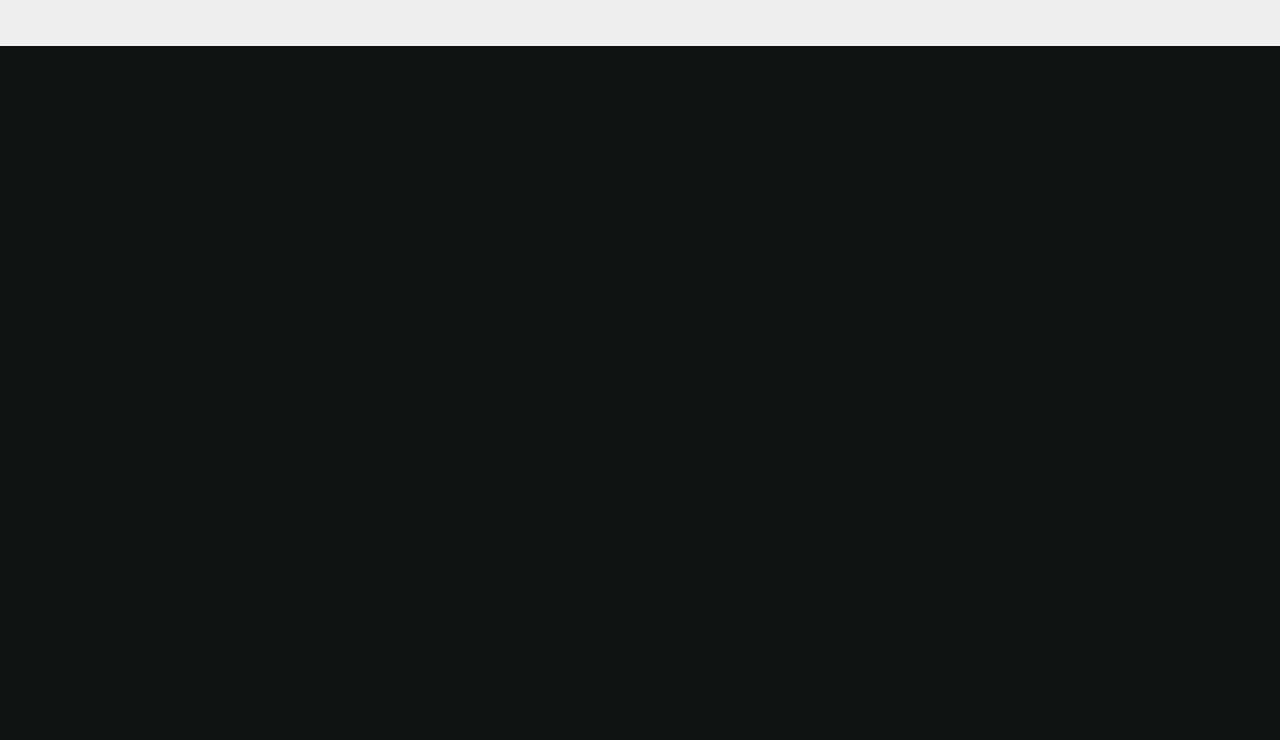
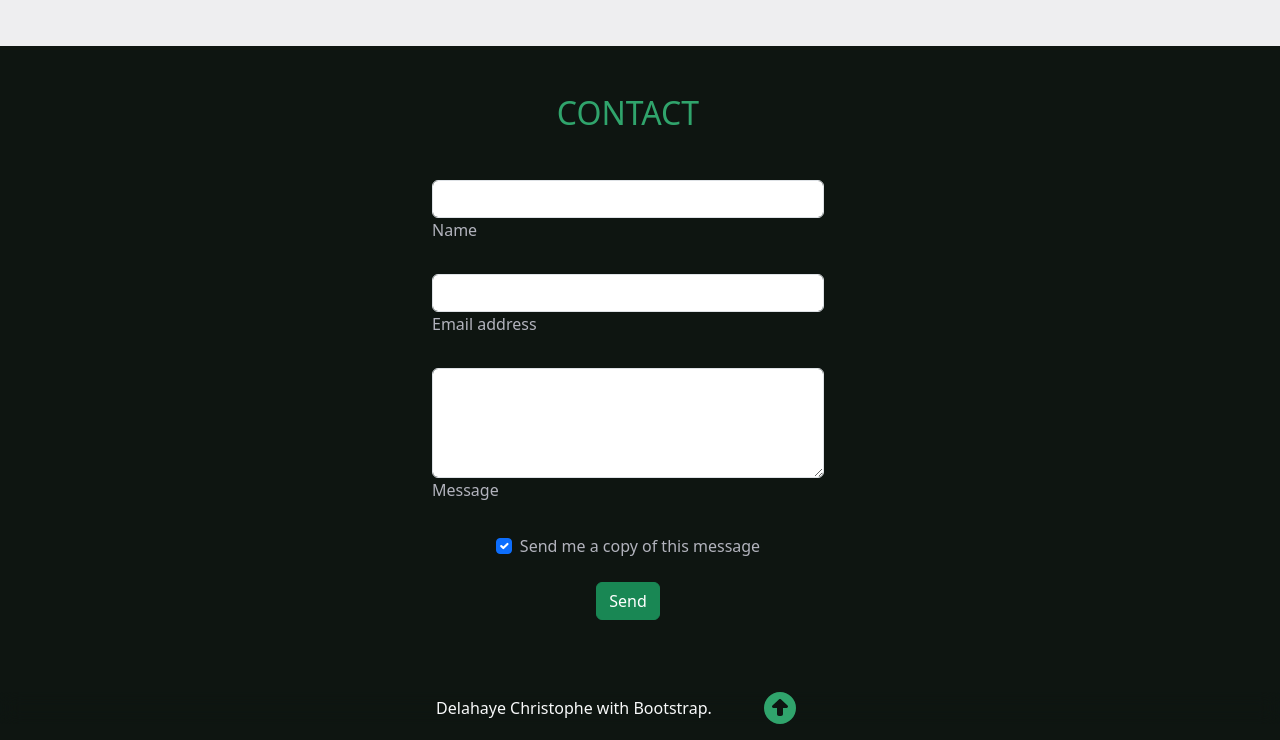
Before and after one commit to Xenophylius/Portfolio, a plain HTML site: page index.html in a window 1280 px wide. Shown: the part 2130-2870 px from the top of the page. Before the commit the page ends 2176 px from the top, so only its background shows below. Drawn offline with nearby package versions, Linux system fonts and the light colour scheme.

Commit message:
Add files via upload

```diff
--- a/index.html
+++ b/index.html
@@ -29,7 +29,7 @@
                 <a class="nav-link textColor" href="#projects">PROJETS</a>
               </li>
               <li class="nav-item hoverScale ">
-                <a class="nav-link textColor" href="#">CONTACT</a>
+                <a class="nav-link textColor" href="#contact">CONTACT</a>
               </li>
             </ul>
           </div>
@@ -214,9 +214,51 @@
 
     <!-- Contact Section -->
 
-    <section class="container-fluid">
+    <section class="container-fluid row justify-content-center my-5" id="contact">
+        <h2 class="titleColor text-center mb-5">CONTACT</h2>
+        <form style="width: 26rem;" class="textColor2">
+            <!-- Name input -->
+            <div data-mdb-input-init class="form-outline mb-4">
+              <input type="text" id="form4Example1" class="form-control" />
+              <label class="form-label" for="form4Example1">Name</label>
+            </div>
 
+            <!-- Email input -->
+            <div data-mdb-input-init class="form-outline mb-4">
+              <input type="email" id="form4Example2" class="form-control" />
+              <label class="form-label" for="form4Example2">Email address</label>
+            </div>
+
+            <!-- Message input -->
+            <div data-mdb-input-init class="form-outline mb-4">
+              <textarea class="form-control" id="form4Example3" rows="4"></textarea>
+              <label class="form-label" for="form4Example3">Message</label>
+            </div>
+
+            <!-- Checkbox -->
+            <div class="form-check d-flex justify-content-center mb-4">
+              <input
+                class="form-check-input me-2 "
+                type="checkbox"
+                value=""
+                id="form4Example4"
+                checked
+              />
+              <label class="form-check-label" for="form4Example4">
+                Send me a copy of this message
+              </label>
+            </div>
+            <div class="text-center">
+            <!-- Submit button -->
+            <button data-mdb-ripple-init type="button" class="btn btn-success btn-block mb-4 hoverScale ">Send</button>
+        </div>
+          </form>
     </section>
+
+    <footer class="bg-transparent blurDiv text-center">
+        <p class="text-light">Delahaye Christophe with Bootstrap. <a href="#heroSection"><i class="fa-solid fa-circle-up fa-2xl mx-5" style="color: #30a46c;"></i></a></p>
+
+    </footer>
 
     <script src="app.js"></script>
     <script src="https://cdnjs.cloudflare.com/ajax/libs/font-awesome/6.5.1/js/all.min.js" integrity="sha512-GWzVrcGlo0TxTRvz9ttioyYJ+Wwk9Ck0G81D+eO63BaqHaJ3YZX9wuqjwgfcV/MrB2PhaVX9DkYVhbFpStnqpQ==" crossorigin="anonymous" referrerpolicy="no-referrer"></script>
```
